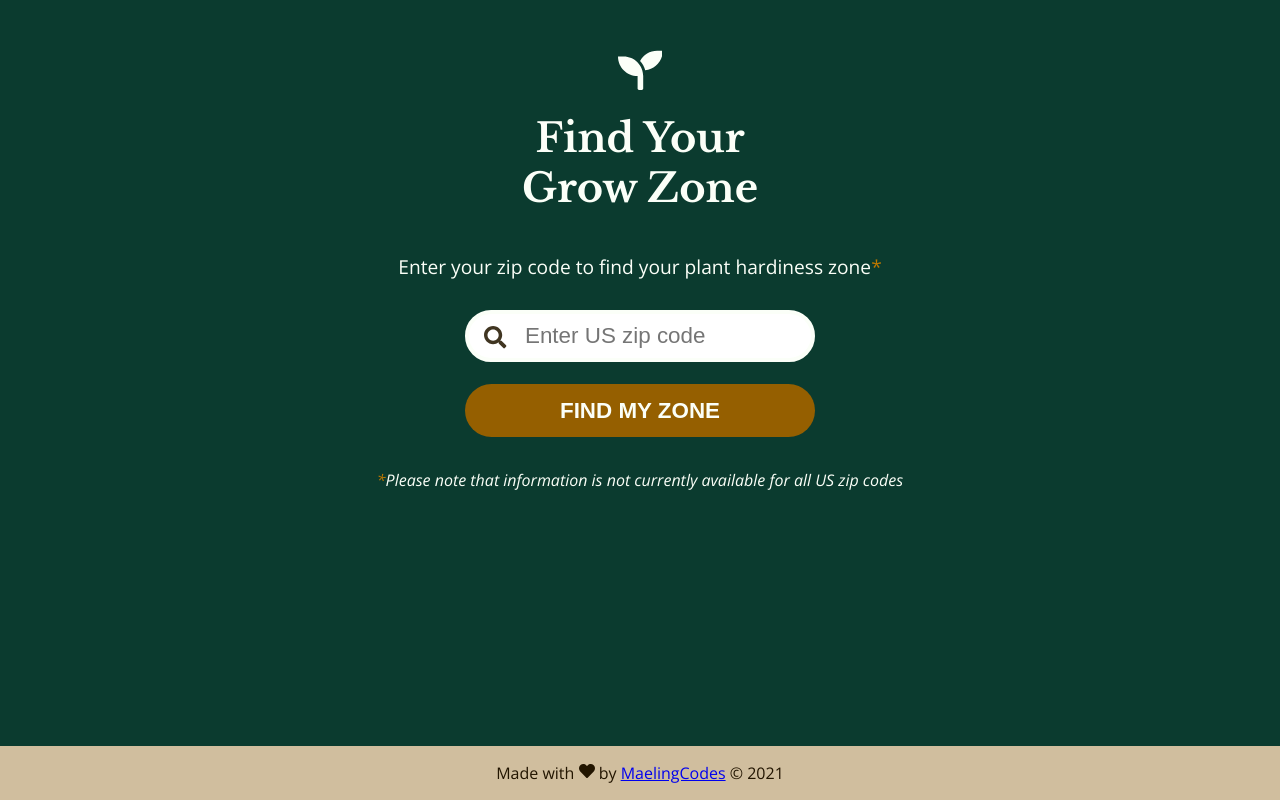
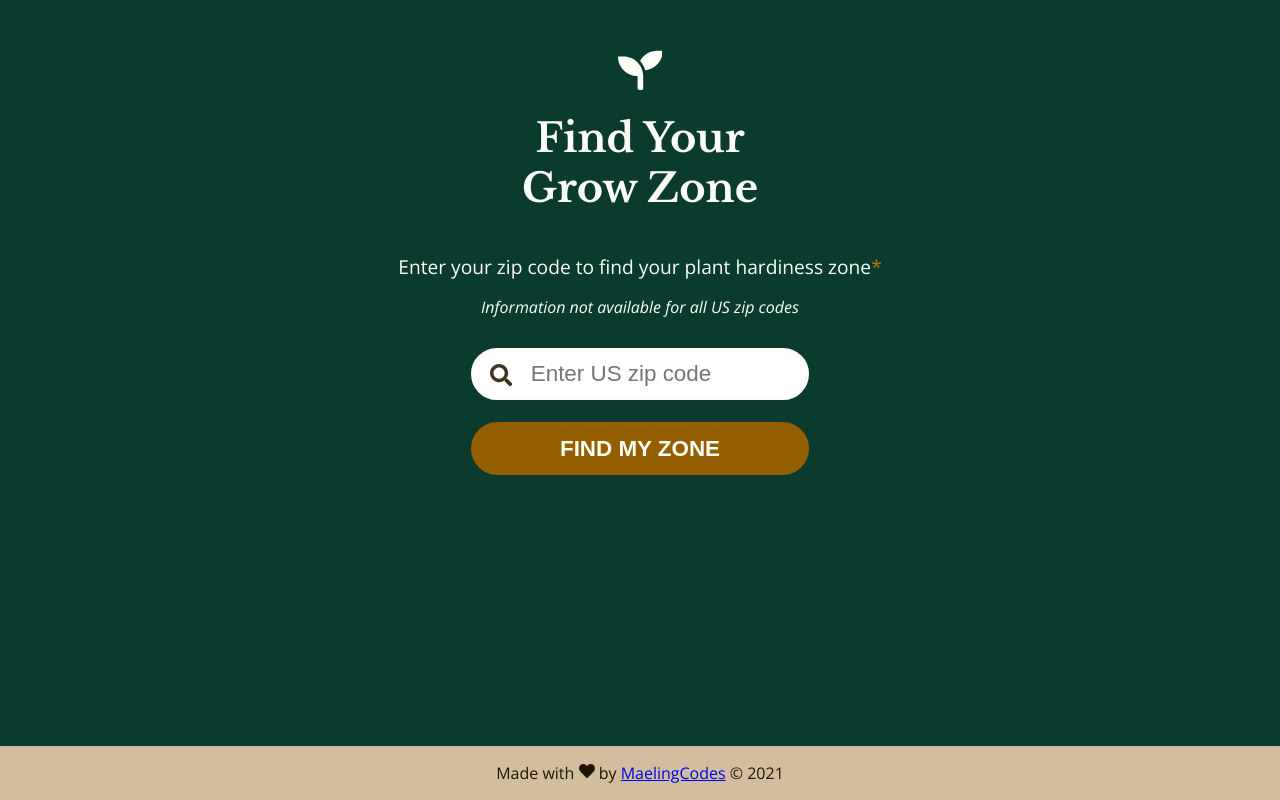
Before and after one commit to maelingmurphy/grow-zone-finder, a React (Create React App) app: page / in a window 1280 px wide. Built offline with nearby package versions, Linux system fonts and the light colour scheme.

Commit message:
edit note text and layout position, decrease margin-top of note

```diff
--- a/src/components/Form.js
+++ b/src/components/Form.js
@@ -10,6 +10,8 @@ const Form = ({ displayData, zipCode, onChange }) => {
             <form className='form'>
                 <div className='form-control'>
                     <p className="form-label">Enter your zip code to find your plant hardiness zone<span className="asterisk">*</span></p>
+                    <p class="note">Information not available for all US zip codes</p>
+
                     <div class="form-items">
                         <div className='form-input-container'>
                             <IconContext.Provider value={{className: 'icon-search'}}>
@@ -29,7 +31,6 @@ const Form = ({ displayData, zipCode, onChange }) => {
 
                         <Button text='Find My Zone' onClick={displayData}/>
                     </div>
-                    <p class="note"><span class="asterisk">*</span>Please note that information is not currently available for all US zip codes</p>
                 </div>
             </form>
         </div>
--- a/src/components/css/Form.css
+++ b/src/components/css/Form.css
@@ -11,6 +11,13 @@
 
 .asterisk {
     color: #BD7800;
+}
+
+.note {
+    text-align: center;
+    color: #FBFFF8;
+    font-style: italic;
+    margin-top: 1em;
 }
 
 .form-items {
@@ -47,10 +54,3 @@
     top: 1em;
     left: 1.2em;
 }
-
-.note {
-    text-align: center;
-    color: #FBFFF8;
-    font-style: italic;
-    margin-top: 2em;
-}
```
